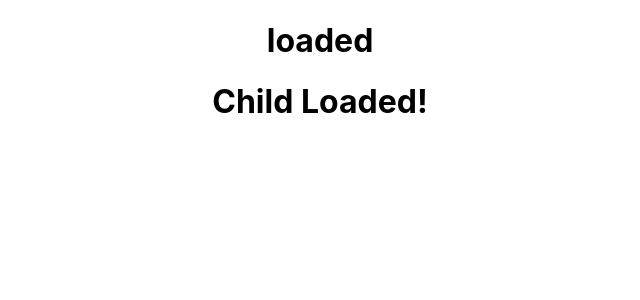
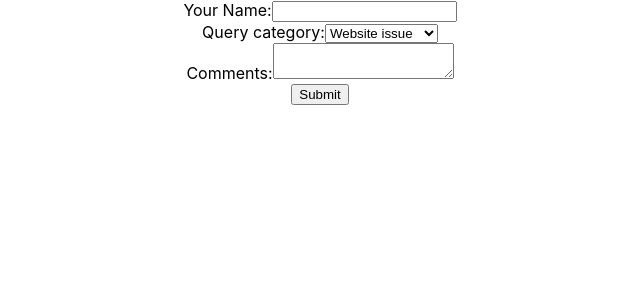
Before and after one commit to jeremyhsimons/react-app-tutorial, a React (Create React App) app in the folder my-app/: page / in a window 1280 px wide. Shown: the top 300 px of the page, without its empty margins (320-960 px from the left). Built offline with nearby package versions, Linux system fonts and the light colour scheme.

Commit message:
Add controlled form demo component.

```diff
--- a/my-app/src/App.js
+++ b/my-app/src/App.js
@@ -7,6 +7,7 @@
 import NestingComponents from './components/NestingComponents';
 import RenderingLists from './components/RenderingLists';
 import LifeCyclesCDM from './components/LifeCyclesCDM';
+import ControlledForm from './components/ControlledForm';
 
 function App() {
   return (
@@ -17,7 +18,8 @@
       <EventClass /> */}
       {/* <NestingComponents /> */}
       {/* <RenderingLists /> */}
-      <LifeCyclesCDM />
+      {/* <LifeCyclesCDM /> */}
+      <ControlledForm />
     </div>
   );
 }
--- /dev/null
+++ b/my-app/src/components/ControlledForm.js
@@ -0,0 +1,83 @@
+import React, { Component } from 'react'
+
+export class ControlledForm extends Component {
+
+  constructor(props) {
+    super(props)
+
+    this.state = {
+       name: "",
+       category: "website",
+       comments: "",
+    }
+  }
+
+  handleNameChange = (event) => {
+    let newValue = event.target.value;
+    this.setState({
+        name: newValue
+    })
+  }
+
+  handleCategoryChange = (event) => {
+    this.setState({
+        category: event.target.value
+    })
+  }
+
+  handleCommentsChange = (event) => {
+    this.setState({
+        comments: event.target.value
+    })
+  }
+
+  handleSubmit = (event) => {
+    event.preventDefault();
+    console.log(this.state)
+  }
+
+  render() {
+    return (
+      <div>
+        <form onSubmit={this.handleSubmit}>
+            <div>
+                <label htmlFor="id-name">Your Name:</label>
+                <input
+                    value={this.state.name}
+                    onChange={this.handleNameChange}
+                    id="id-name"
+                    name="name"
+                    type="text"
+                />
+            </div>
+            <div>
+                <label htmlFor="id-category">Query category:</label>
+                <select
+                    id="id-category"
+                    name="category"
+                    value={this.state.category}
+                    onChange={this.handleCategoryChange}
+                >
+                    <option value="website">Website issue</option>
+                    <option value="order">Order issue</option>
+                    <option value="general">General inquiry</option>
+
+                </select>
+            </div>
+            <div>
+                <label htmlFor="id-comments">Comments:</label>
+                <textarea
+                    id="id-comments"
+                    name="comments"
+                    value={this.state.comments}
+                    onChange={this.handleCommentsChange}
+                />
+            </div>
+            <input type="submit" value="Submit" />
+        </form>
+      </div>
+    )
+  }
+}
+
+export default ControlledForm
```
